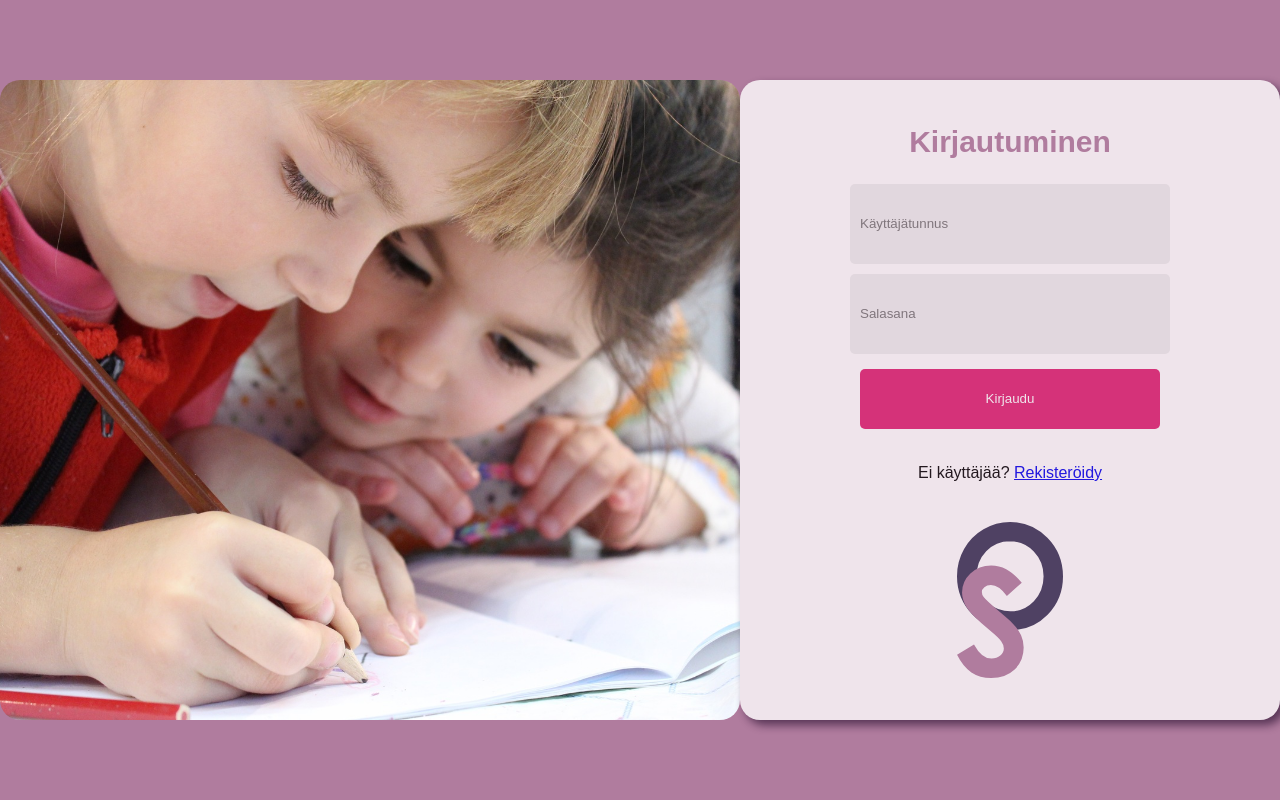
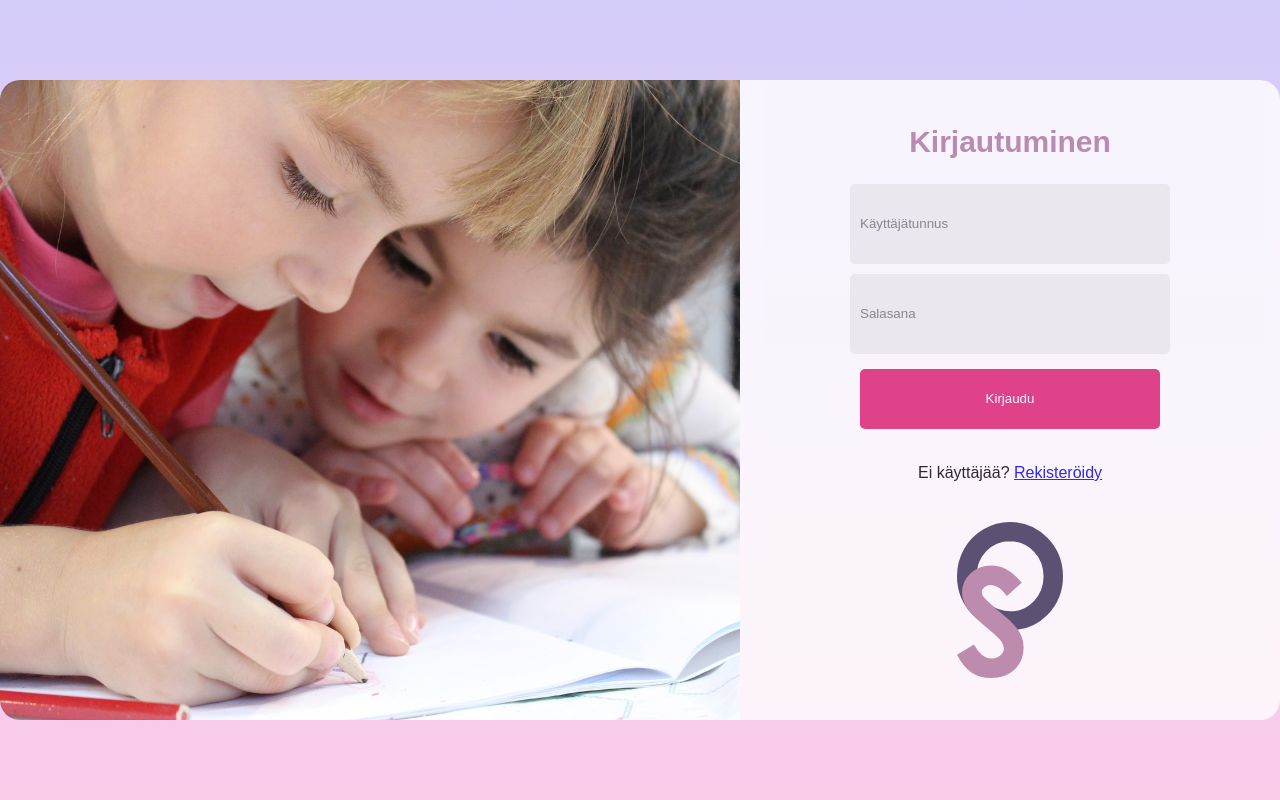
Before and after one commit to KaritaLaine/Opiskeluseura, a Django app: page /kirjaudu in a window 1280 px wide. Run offline with Django 4.2, Linux system fonts and the light colour scheme.

Commit message:
emskin tyylimuutokset

```diff
--- a/opiskeluseura/verkkosivut/static/styles.css
+++ b/opiskeluseura/verkkosivut/static/styles.css
@@ -1,6 +1,7 @@
 body {
     font-family: Arial, sans-serif;
-    background-color: #b07c9e;
+    background-color: rgb(221, 181, 207);
+    background: linear-gradient(0deg, rgb(252, 203, 234) 0%, rgb(212, 204, 250) 100%);
     margin: 0;
     padding: 0;
 }
@@ -23,7 +24,7 @@ body {
     width: 100%; /* Make the image fill its container horizontally */
     height: 100%; /* Make the image fill its container vertically */
     object-fit: cover; /* Ensure the image maintains its aspect ratio and covers the container */
-    border-radius: 20px;
+    border-radius: 20px 0px 0px 20px;
 }
 
 .kirjautuminen .kirjautumiskortti {
@@ -31,19 +32,19 @@ body {
     width: 500px; /* Adjusted width to leave a gap between the border and the box */
     max-width: 900px; /* Ensure the box doesn't exceed a certain width */
     height: 600px;
-    box-shadow: #412243 5px 5px 10px;
     text-align: center;
     border-radius: 20px;
     opacity:0.8;
+    border-radius: 0px 20px 20px 0px;
 }
 
 .kirjautumiskortti {
     background-color: white;
     width:550px;
     height: 600px;
-    box-shadow: #d916eb 5px 5px 10px;
     text-align: center;
     padding: 20px;
+
 }
 
 .otsikko {
```
